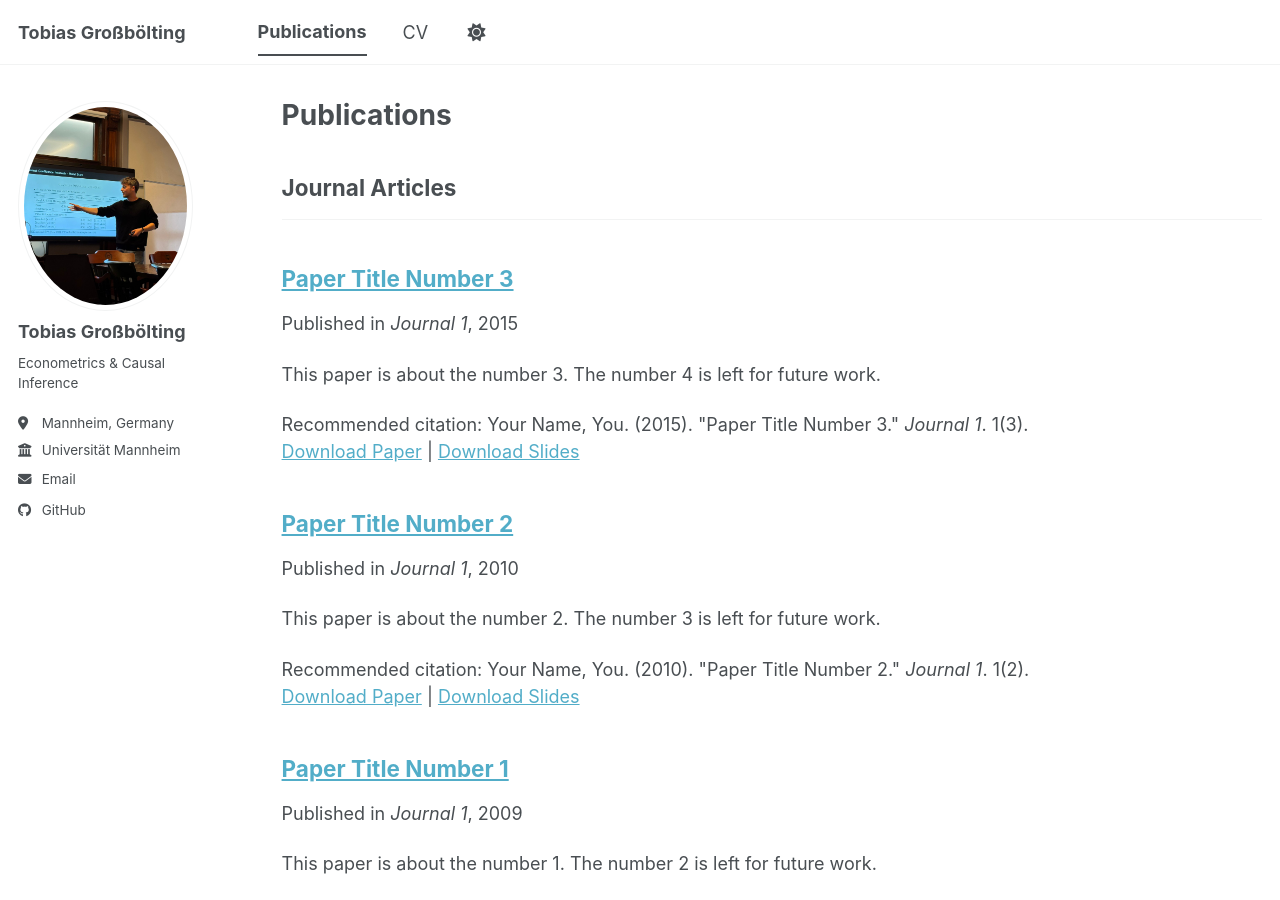
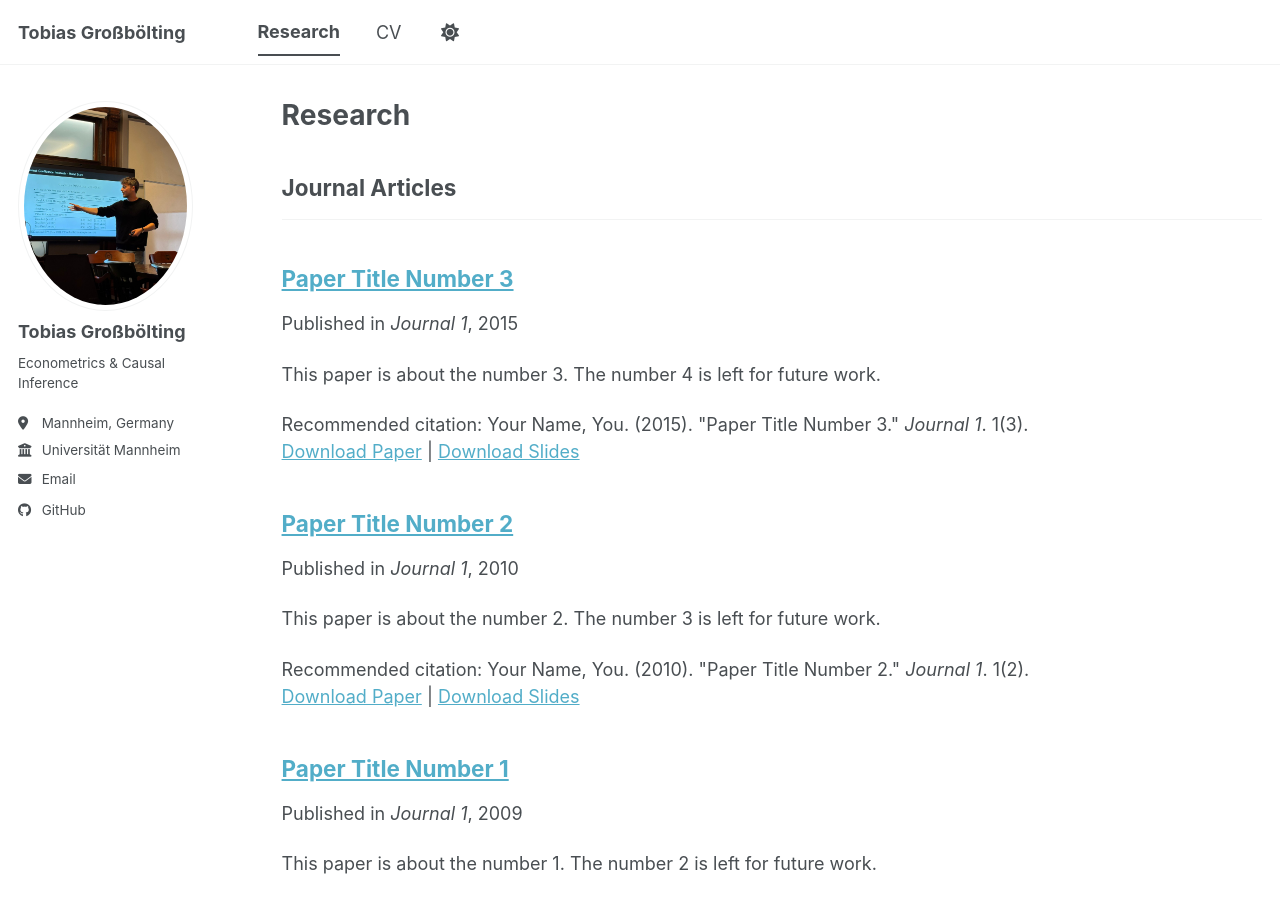
Before and after one commit to tgrossboelting/tgrossboelting.github.io, a Jekyll site: the page built from _pages/research.html, in a window 1280 px wide and 900 px high. Built offline with Jekyll 4.4.1, drawn with Linux system fonts in a browser that asks for light colours; a script bundle is joined from its source files by our own code; library files that are not in the unit come from our copies.

Commit message:
tried changing to research

```diff
--- a/_data/navigation.yml
+++ b/_data/navigation.yml
@@ -9,8 +9,8 @@
 
 main:
 
-  - title: "Publications"
-    url: /publications/
+  - title: "Research"
+    url: /research/
 
   - title: "CV"
     url: /cv/
--- a/_pages/publications.html
+++ b/_pages/research.html
@@ -1,7 +1,7 @@
 ---
 layout: archive
-title: "Publications"
-permalink: /publications/
+title: "Research"
+permalink: /research/
 author_profile: true
 ---
 
```
